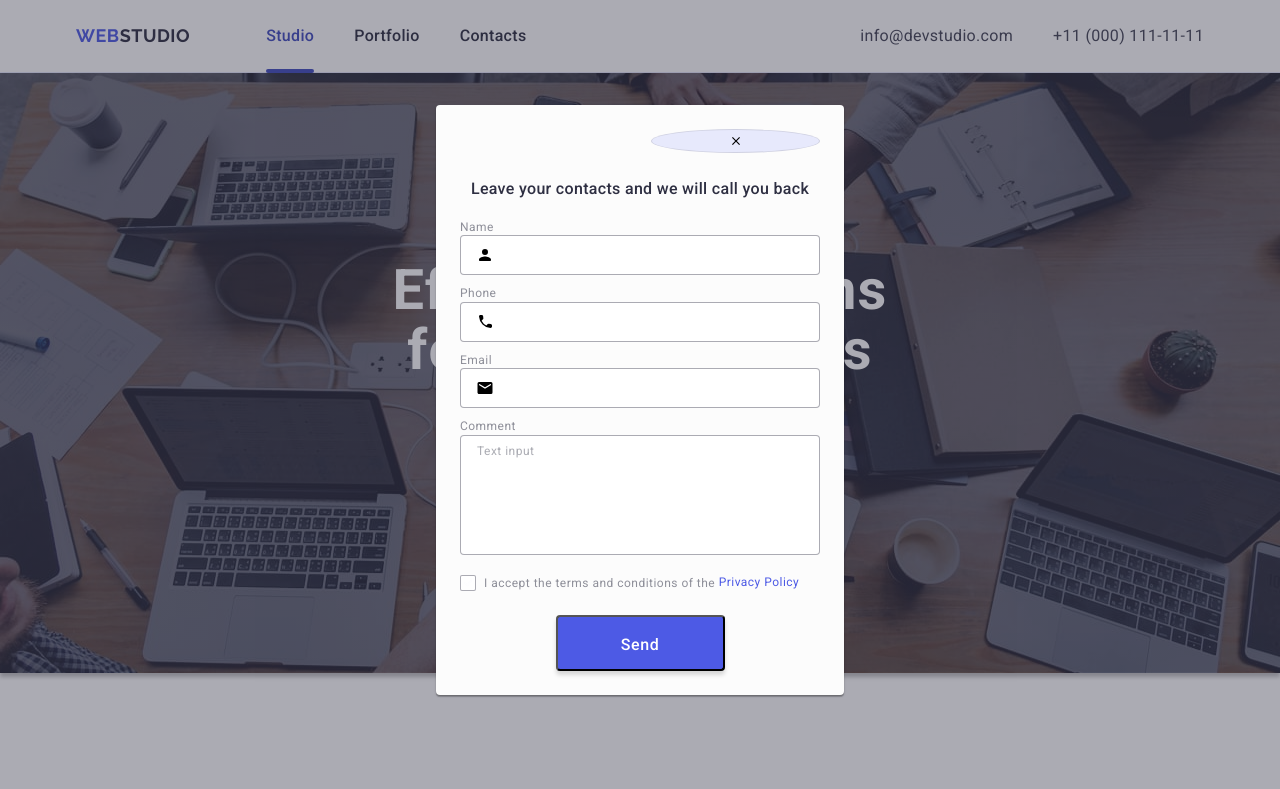
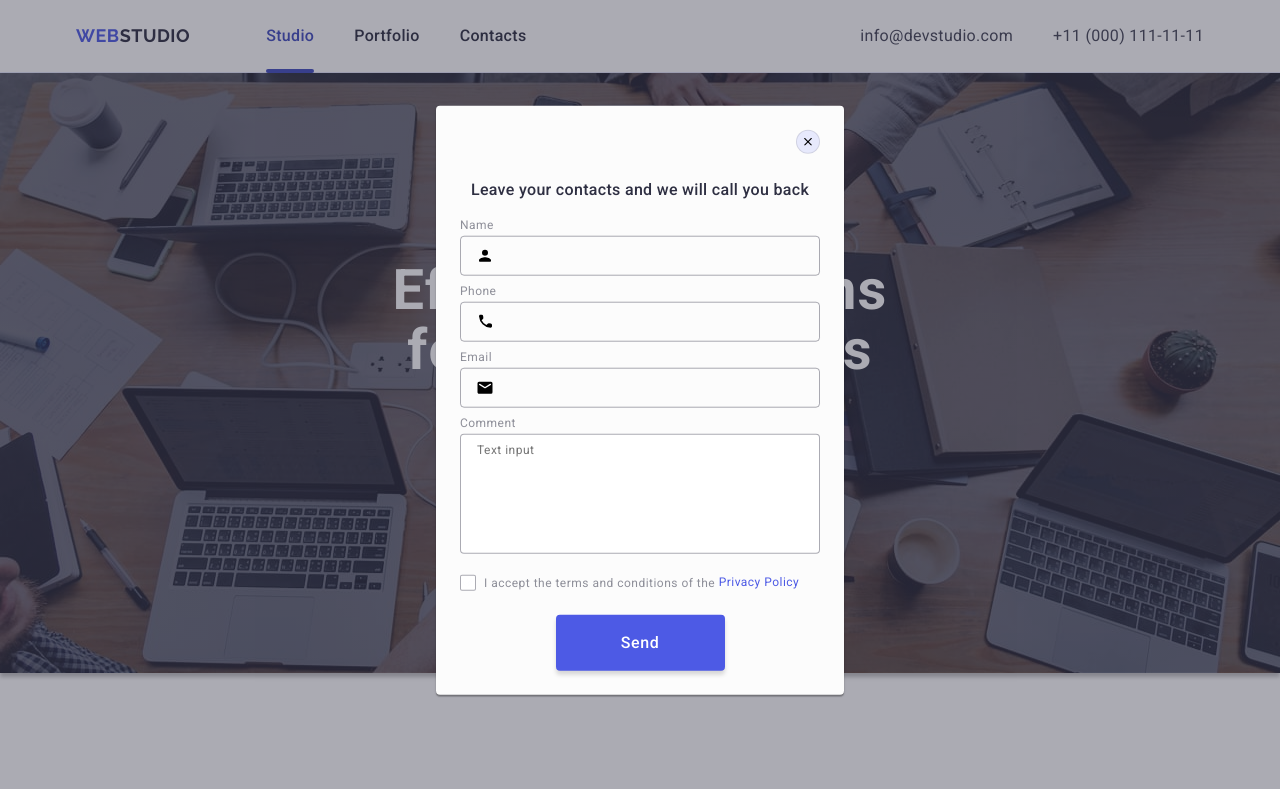
Before and after one commit to AlinaGolubieva/goit-markup-hw-05, a plain HTML site: page index.html in a window 1280 px wide. Both pictures are taken after a click on the button "Order Service". Shown: the top 789 px of the page. Drawn offline with nearby package versions, Linux system fonts and the light colour scheme.

Commit message:
revised version

```diff
--- a/css/styles.css
+++ b/css/styles.css
@@ -603,7 +603,7 @@ button {
   position: absolute;
   top: 24px;
   right: 24px;
-  width: 24px;
+  min-width: 24px;
   height: 24px;
   background-color: #e7e9fc;
   border-radius: 50%;
@@ -611,7 +611,6 @@ button {
   display: flex;
   justify-content: center;
   align-items: center;
-  padding: 0;
   cursor: pointer;
   transition: background-color 250ms cubic-bezier(0.4, 0, 0.2, 1),
     border 250ms cubic-bezier(0.4, 0, 0.2, 1);
@@ -636,6 +635,10 @@ button {
   margin-bottom: 16px;
 }
 
+.form-container {
+  margin-bottom: 8px;
+}
+
 .label-popup {
   font-weight: 400;
   font-size: 12px;
@@ -643,6 +646,12 @@ button {
   letter-spacing: 0.04em;
   color: #8e8f99;
   margin-bottom: 4px;
+  display: block;
+}
+
+.input-icon-wrapper {
+  position: relative;
+  width: 100%;
 }
 
 .form-input {
@@ -650,19 +659,15 @@ button {
   border-radius: 4px;
   width: 100%;
   height: 40px;
-  outline: none;
+  outline: transparent;
   padding-left: 38px;
+  background-color: transparent;
+  transition: border-color 250ms cubic-bezier(0.4, 0, 0.2, 1);
 }
 
 .form-input:focus + .svg-popup,
 .form-input:hover {
-  border: 1px solid #4d5ae5;
-}
-
-.input-icon-wrapper {
-  position: relative;
-  width: 100%;
-  margin-bottom: 8px;
+  border-color: #4d5ae5;
 }
 
 .svg-popup {
@@ -672,6 +677,7 @@ button {
   top: 50%;
   transform: translateY(-50%);
   pointer-events: none;
+  transition: fill 250ms cubic-bezier(0.4, 0, 0.2, 1);
 }
 
 /* При наведенні курсором svg стає синьою */
@@ -680,7 +686,7 @@ button {
   fill: #4d5ae5;
 }
 
-.textarea {
+.form-comment {
   margin-bottom: 16px;
 }
 
@@ -697,11 +703,12 @@ button {
   height: 120px;
 
   resize: none;
-  outline: none;
+  outline: transparent;
+  transition: border-color 250ms cubic-bezier(0.4, 0, 0.2, 1);
 }
 
-.textarea-comment::placeholder {
-  color: rgba(46, 47, 66, 0.4);
+.textarea-comment:hover {
+  border-color: #4d5ae5;
 }
 
 .checkbox {
@@ -716,17 +723,10 @@ button {
   line-height: 117%;
   letter-spacing: 0.04em;
   color: #8e8f99;
-  margin-bottom: 0;
   /* Поставити в один рядок з сheckbox*/
   display: flex;
   align-items: center;
 }
-
-/* Сховати стандартний чекбокс */
-.checkbox input[type="checkbox"] {
-  display: none;
-}
-
 .form-checkmark {
   border-radius: 2px;
   border: 1px solid rgba(46, 47, 66, 0.4);
@@ -734,11 +734,13 @@ button {
   height: 16px;
   width: 16px;
   margin-right: 8px;
-  transition: background-color 0.3s;
+  transition: background-color 250ms cubic-bezier(0.4, 0, 0.2, 1);
   /* Вирівняти checkbox по центру */
-  display: flex;
+  /* display: flex; */
+  display: inline-flex;
   justify-content: center;
   align-items: center;
+  fill: transparent;
 }
 
 .svg-checkbox {
@@ -747,13 +749,12 @@ button {
   stroke: #f4f4fd;
 }
 
-/* Активований стан чекбоксу */
-.checkbox input[type="checkbox"]:checked + .form-checkmark {
+input:checked + label .form-checkmark {
   background-color: #404bbf;
   border: none;
 }
 
-.checkbox input[type="checkbox"]:checked + .form-checkmark .svg-checkbox {
+input:checked + label .svg-checkbox {
   fill: #f4f4fd;
   stroke: #f4f4fd;
 }
@@ -770,13 +771,14 @@ button {
   padding: 16px 32px;
 
   box-shadow: 0 4px 4px 0 rgba(0, 0, 0, 0.15);
-  background: #4d5ae5;
+  background-color: #4d5ae5;
+  border: none;
 
   font-weight: 500;
   line-height: 150%;
   letter-spacing: 0.04em;
   text-align: center;
-  color: #fff;
+  color: #ffffff;
 
   cursor: pointer;
   transition: background-color 250ms cubic-bezier(0.4, 0, 0.2, 1);
--- a/index.html
+++ b/index.html
@@ -508,60 +508,70 @@
         </button>
         <p class="modal-title">Leave your contacts and we will call you back</p>
         <form>
-          <label for="label-name" class="label-popup">Name</label>
+          <div class="form-container">
+            <label for="user-name" class="label-popup">Name</label>
             <div class="input-icon-wrapper">
+              <input
+                class="form-input"
+                type="text"
+                name="user-name"
+                id="user-name"
+              />
               <svg class="svg-popup" height="24" width="18">
                 <use href="./images/icons.svg#icon-person"></use>
               </svg>
-            <input
-              class="form-input"
-              type="text"
-              name="username"
-              id="label-name"
-            />
             </div>
-          <label for="label-phone" class="label-popup">Phone</label>
+          </div>
+          <div class="form-container">
+            <label for="user-phone" class="label-popup">Phone</label>
             <div class="input-icon-wrapper">
-            <svg class="svg-popup" height="24" width="18">
-              <use href="./images/icons.svg#icon-phone"></use>
-            </svg>
               <input
                 class="form-input"
                 type="tel"
                 name="userphone"
-              id="label-phone"
+                id="user-phone"
               />
+              <svg class="svg-popup" height="24" width="18">
+                <use href="./images/icons.svg#icon-phone"></use>
+              </svg>
             </div>
-          <label for="label-email" class="label-popup">Email</label>
+          </div>
+          <div class="form-container">
+            <label for="user-email" class="label-popup">Email</label>
             <div class="input-icon-wrapper">
-            <svg class="svg-popup" height="24" width="18">
-              <use href="./images/icons.svg#icon-email"></use>
-            </svg>
               <input
                 class="form-input"
                 type="email"
                 name="useremail"
-              id="label-email"
+                id="user-email"
               />
+              <svg class="svg-popup" height="24" width="18">
+                <use href="./images/icons.svg#icon-email"></use>
+              </svg>
             </div>
-          <label for="label-comment" class="label-popup">Comment</label>
-          <div class="input-icon-wrapper textarea">
+          </div>
+          <div class="form-comment">
+            <label for="user-comment" class="label-popup">Comment</label>
+            <div class="input-icon-wrapper">
               <textarea
-              name="Comment"
+                name="user-comment"
                 placeholder="Text input"
                 class="textarea-comment"
-              id="label-comment"
+                id="user-comment"
               ></textarea>
             </div>
-          <div class="input-icon-wrapper checkbox">
-            <label class="label-popup-checkbox" for="checkbox-privacy">
+          </div>
+          <div class="checkbox">
             <input
               type="checkbox"
-                name="checkbox-privacy"
-                id="checkbox-privacy"
+              name="user-privacy"
+              value="true"
+              id="user-privacy"
+              class="visually-hidden"
             />
+            <label class="label-popup-checkbox" for="user-privacy">
               <span class="form-checkmark">
-                <svg class="svg-checkbox" height="10" width="8">
+                <svg class="svg-checkbox" height="8" width="10">
                   <use href="./images/icons.svg#icon-check"></use>
                 </svg>
               </span>
@@ -569,7 +579,7 @@
               <a href="#" class="checkbox-link">Privacy Policy</a>
             </label>
           </div>
-          <button class="button button-modal-submit" type="submit">Send</button>
+          <button class="button-modal-submit" type="submit">Send</button>
         </form>
       </div>
     </div>
```
Lines whose indentation alone changed are shown as unchanged.
